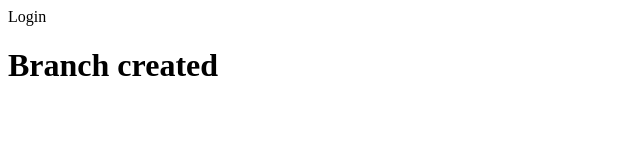
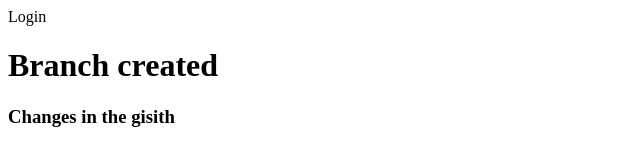
Before and after one commit to Gisithj/testQueue, a website: page views/signin.html in a window 1280 px wide. Shown: the whole page, without its empty margins (0-640 px from the left). Drawn offline with Linux system fonts and the light colour scheme.

Commit message:
changes in the gisith

```diff
--- a/views/signin.html
+++ b/views/signin.html
@@ -9,5 +9,6 @@
 <body>
     Login
     <h1>Branch created</h1>
+    <h3>Changes in the gisith</h3>
 </body>
 </html>
```
Also changed, not shown: views/signup.html (+1 -0 lines).
